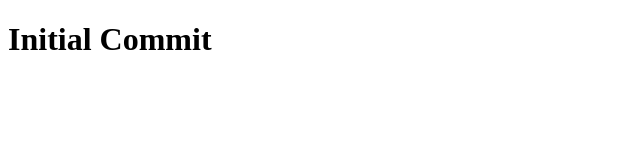
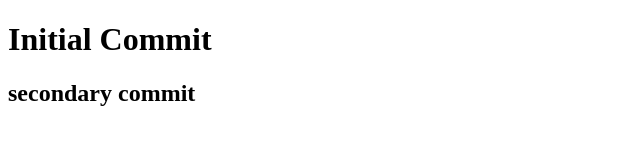
Before and after one commit to michlovesuall/sample-repo, a plain HTML site: page index.html in a window 1280 px wide. Shown: the whole page, without its empty margins (0-640 px from the left). Drawn offline with Linux system fonts and the light colour scheme.

Commit message:
2nd commit

```diff
--- a/index.html
+++ b/index.html
@@ -7,5 +7,6 @@
 </head>
 <body>
     <h1>Initial Commit</h1>
+    <h2>secondary commit</h2>
 </body>
 </html>
```
